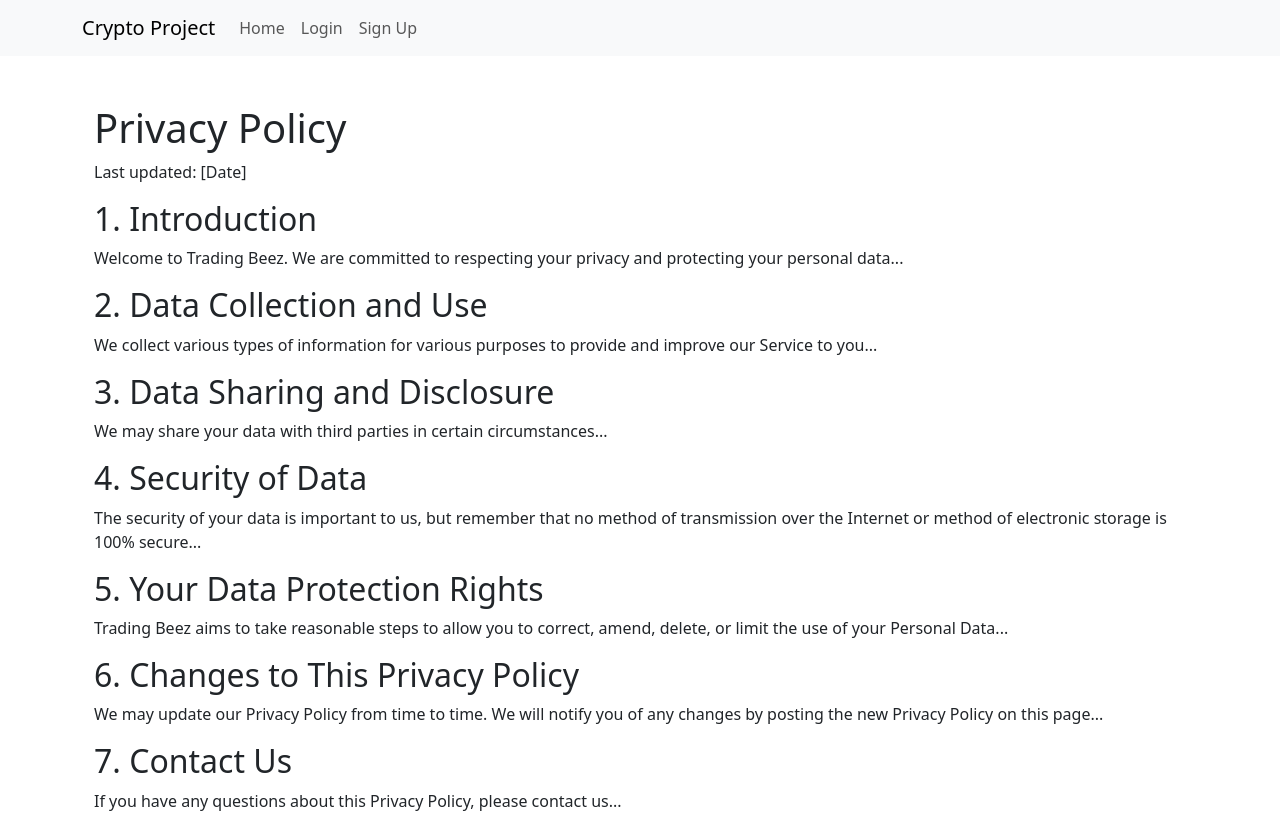
After one commit to dream00014/COMP-8347-Project, a Django app: template templates/privacy_policy.html in a window 1280 px wide. The commit adds this page. Run offline with Django 3.2, Linux system fonts and the light colour scheme; the template is opened without the code that fills it, so the values that code supplies are empty.

Commit message:
Created Privacy Policy and attached it to the footer

```diff
--- a/app/urls.py
+++ b/app/urls.py
@@ -1,6 +1,7 @@
 from django.urls import path
 from . import views
 from .views import HomeView
+from .views import PrivacyPolicyView
 
 
 urlpatterns = [
@@ -22,5 +23,6 @@
     path('crypto/', views.CryptoSelectionView.as_view(), name='crypto_selection'),
     path('payment/', views.PaymentView.as_view(), name='crypto_payment'),
     path('checkout/', views.CheckoutSuccess.as_view(), name='crypto_payment_checkout'),
+    path('privacy-policy/', PrivacyPolicyView.as_view(), name='privacy_policy'),
 
 ]
--- a/app/views.py
+++ b/app/views.py
@@ -178,3 +178,6 @@
 
 class HomeView(TemplateView):
     template_name = 'home.html'
+
+class PrivacyPolicyView(TemplateView):
+    template_name = 'privacy_policy.html'
--- a/templates/home.html
+++ b/templates/home.html
@@ -62,6 +62,6 @@
 
 <!-- Footer Section -->
 <footer class="footer-section text-center">
-    <p>© 2023 Trading Beez | <a href="{% url 'login_view' %}">Privacy Policy</a> | <a href="{% url 'login_view' %}">Terms of Service</a></p>
+    <p>© 2023 Trading Beez | <a href="{% url 'privacy_policy' %}">Privacy Policy</a> | <a href="{% url 'login_view' %}">Terms of Service</a></p>
 </footer>
 {% endblock %}
--- /dev/null
+++ b/templates/privacy_policy.html
@@ -0,0 +1,31 @@
+{% extends 'base.html' %}
+
+{% block title %}Privacy Policy{% endblock %}
+
+{% block content %}
+<div class="container mt-5">
+    <h1>Privacy Policy</h1>
+    <p>Last updated: [Date]</p>
+
+    <h2>1. Introduction</h2>
+    <p>Welcome to Trading Beez. We are committed to respecting your privacy and protecting your personal data...</p>
+
+    <h2>2. Data Collection and Use</h2>
+    <p>We collect various types of information for various purposes to provide and improve our Service to you...</p>
+
+    <h2>3. Data Sharing and Disclosure</h2>
+    <p>We may share your data with third parties in certain circumstances...</p>
+
+    <h2>4. Security of Data</h2>
+    <p>The security of your data is important to us, but remember that no method of transmission over the Internet or method of electronic storage is 100% secure...</p>
+
+    <h2>5. Your Data Protection Rights</h2>
+    <p>Trading Beez aims to take reasonable steps to allow you to correct, amend, delete, or limit the use of your Personal Data...</p>
+
+    <h2>6. Changes to This Privacy Policy</h2>
+    <p>We may update our Privacy Policy from time to time. We will notify you of any changes by posting the new Privacy Policy on this page...</p>
+
+    <h2>7. Contact Us</h2>
+    <p>If you have any questions about this Privacy Policy, please contact us...</p>
+</div>
+{% endblock %}
```
